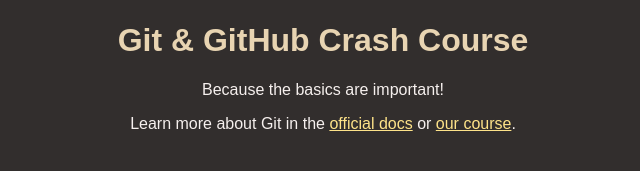
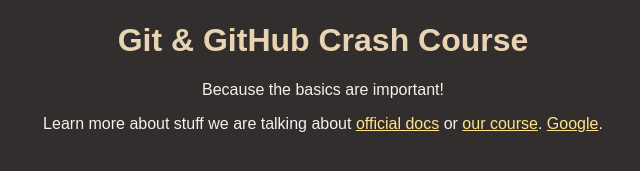
Before and after one commit to eudeamonism/github-crash-course, a plain HTML site: page index.html in a window 1280 px wide. Shown: the part 147-318 px from the top of the page, without its empty margins (317-957 px from the left). Drawn offline with Linux system fonts and the light colour scheme.

Commit message:
Google Link

```diff
--- a/index.html
+++ b/index.html
@@ -15,9 +15,10 @@
     <main>
       <p>Because the basics are important!</p>
       <p>
-        Learn more about Git in the
+        Learn more about stuff we are talking about
         <a href="https://git-scm.com/book/en/v2">official docs</a> or
         <a href="https://acad.link/git">our course</a>.
+        <a href="www.google.com">Google</a>.
       </p>
     </main>
   </body>
```
